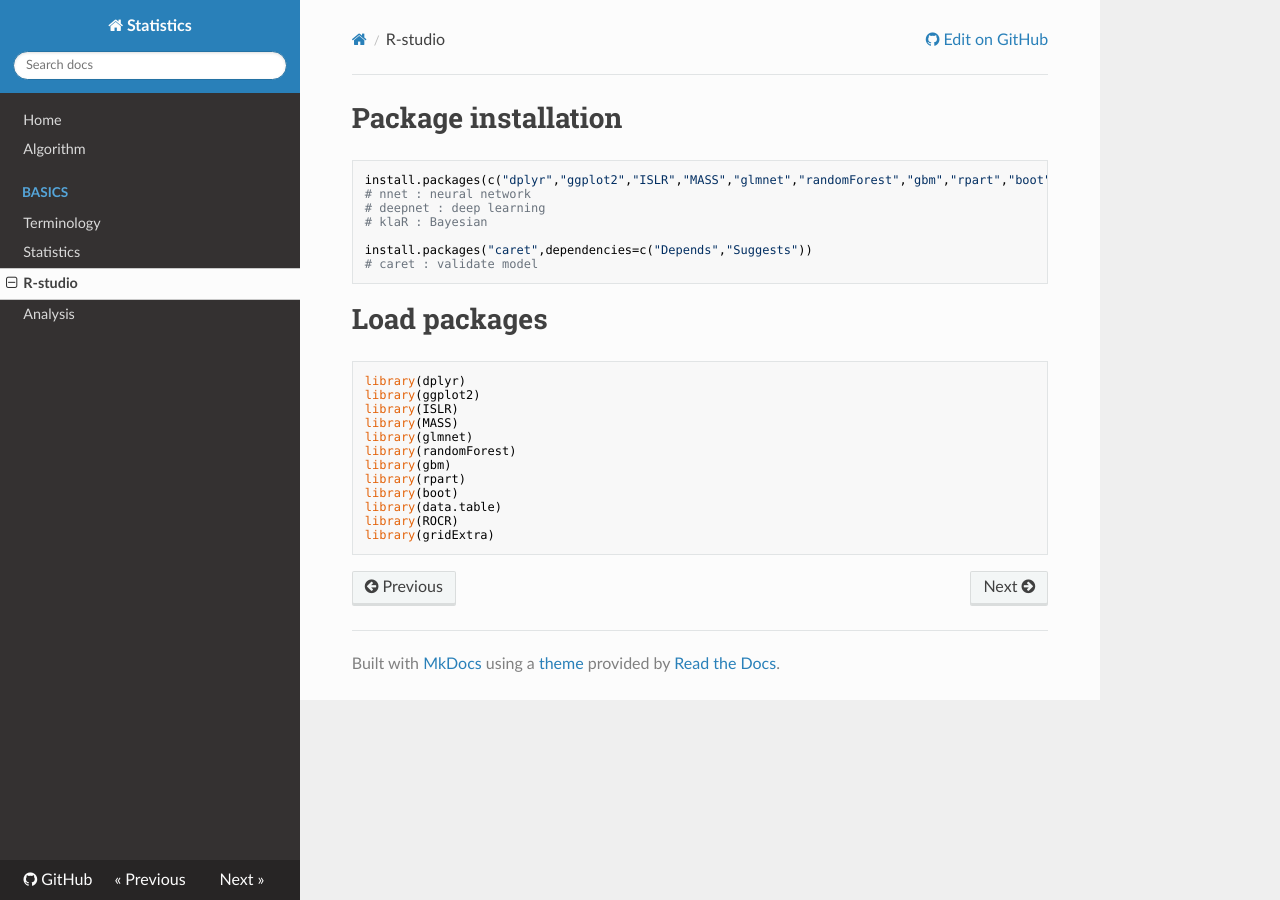
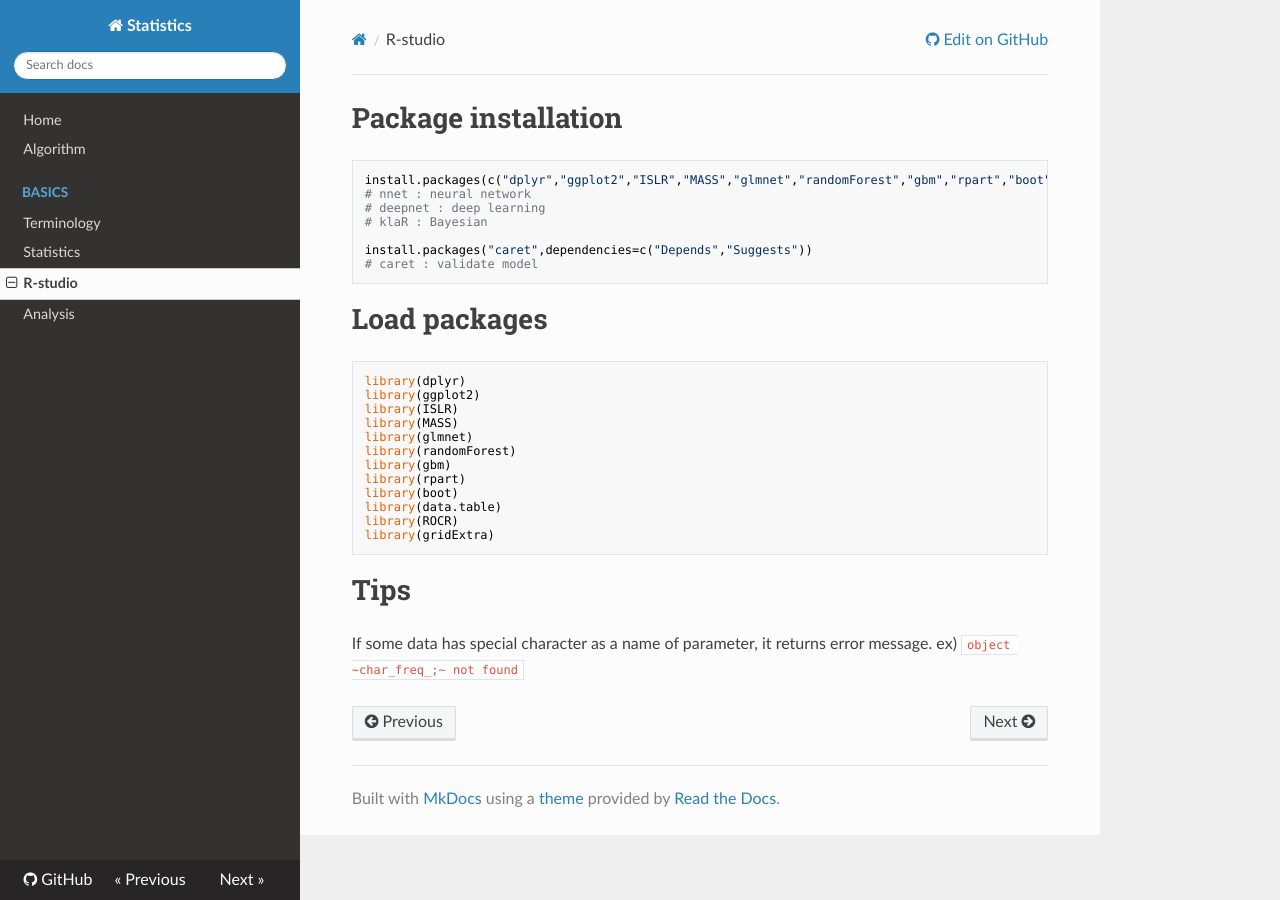
Before and after one commit to WonyoungCho/Statistics, an MkDocs documentation site: the page built from docs/R.md, in a window 1280 px wide. Built offline with MkDocs 1.6.1, drawn with Linux system fonts in a browser that asks for light colours; nearby versions of some CDN libraries; old or Windows-style settings are respelled for this version of MkDocs.

Commit message:
Update R.md

````diff
--- a/docs/R.md
+++ b/docs/R.md
@@ -24,3 +24,7 @@ library(data.table)
 library(ROCR)
 library(gridExtra)
 ```
+
+# Tips
+If some data has special character as a name of parameter, it returns error message.
+ex) `object ~char_freq_;~ not found`
````
